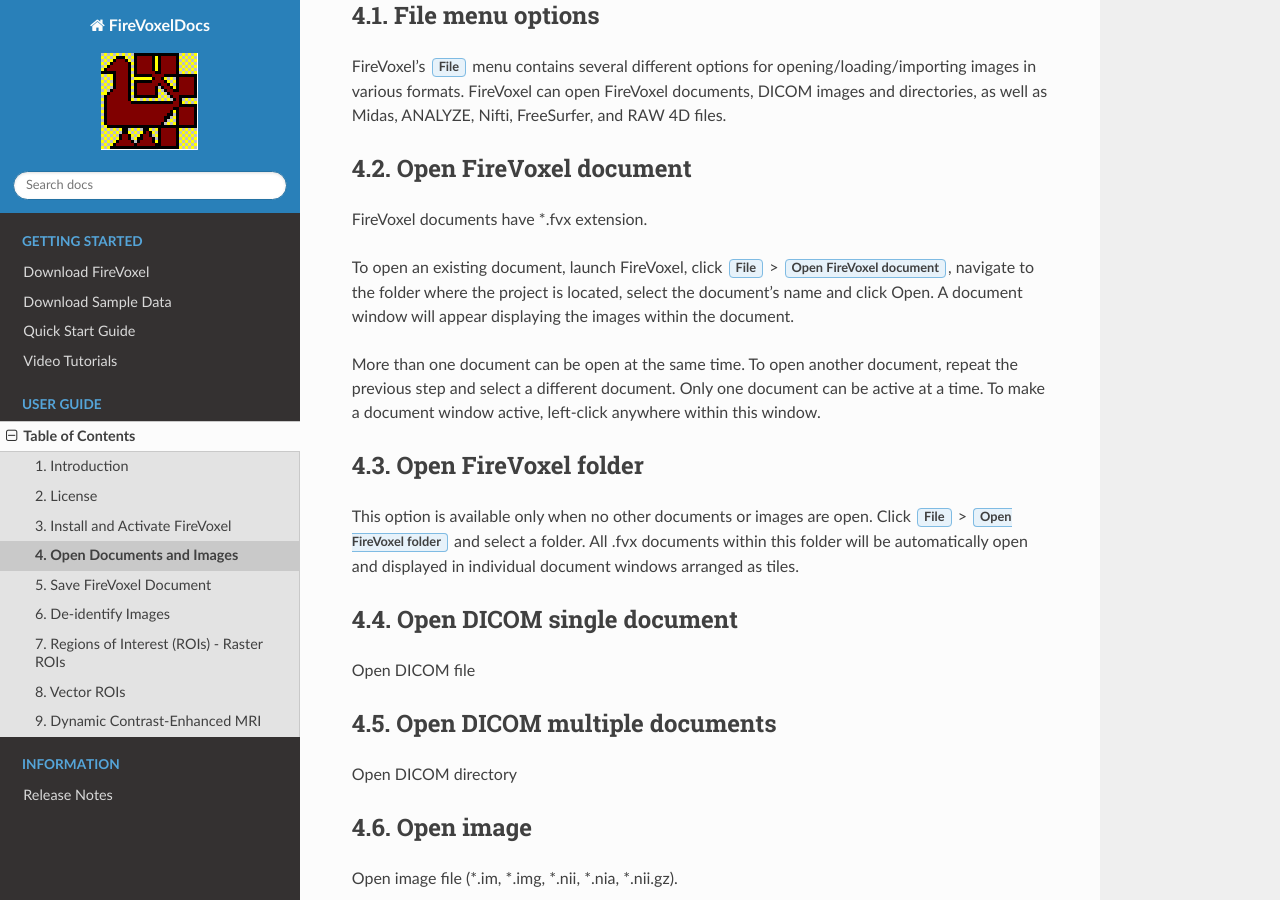
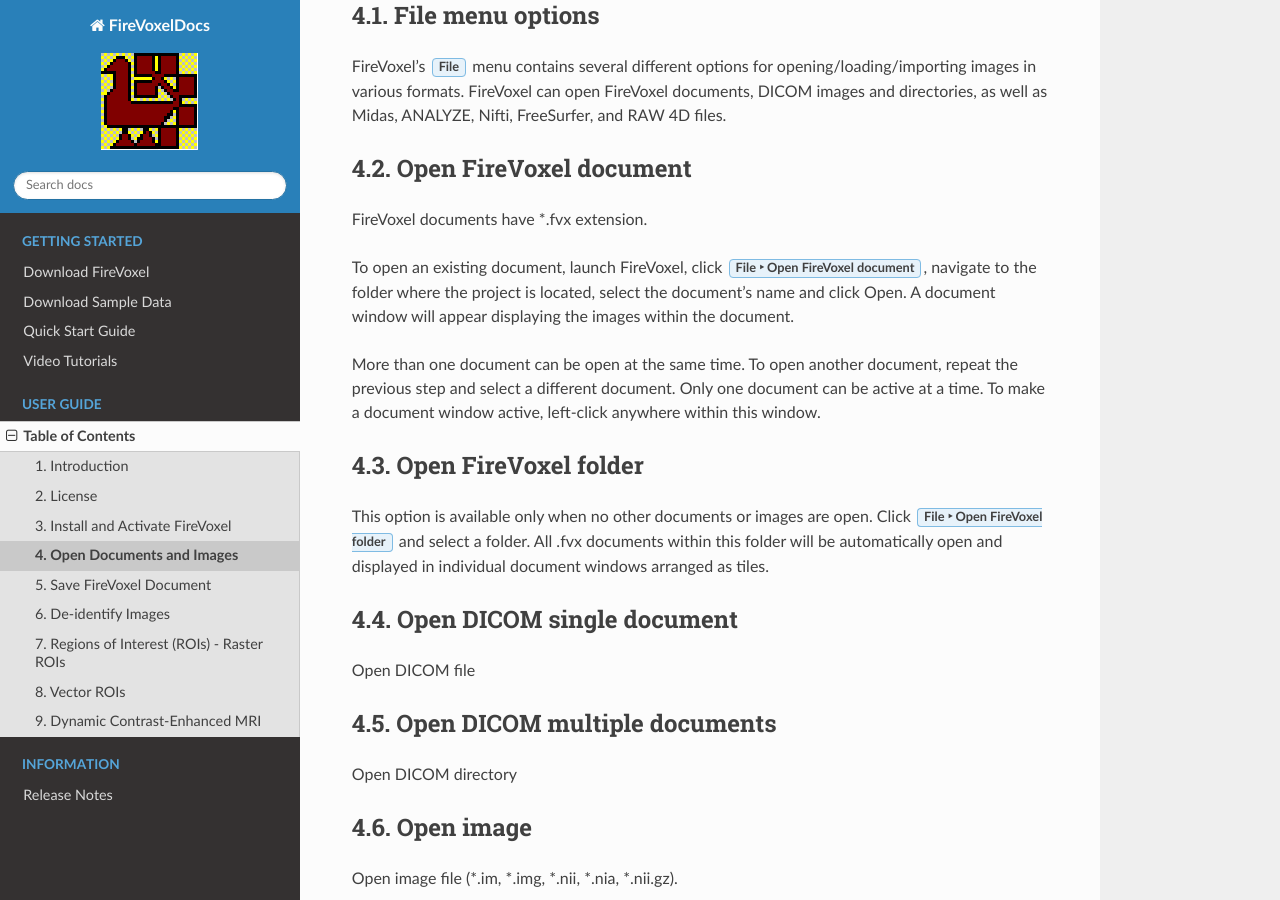
Before and after one commit to lbokacheva/firevoxeldocs, a Sphinx documentation site: the page built from docs/source/usage/load_data.rst, in a window 1280 px wide and 900 px high, scrolled down 353 px. Built offline with Sphinx 7.4.7 and the Read the Docs theme 2.0.0, drawn with Linux system fonts in a browser that asks for light colours; formulas are drawn with MathJax 3; part of the change alters nothing that is shown.

```diff
--- a/docs/source/usage/load_data.rst
+++ b/docs/source/usage/load_data.rst
@@ -22,7 +22,7 @@ Open FireVoxel document
 FireVoxel documents have \*.fvx extension.
 
 To open an existing document, launch FireVoxel,
-click :guilabel:`File` > :guilabel:`Open FireVoxel document`,
+click :menuselection:`File --> Open FireVoxel document`,
 navigate to the folder where the project is located,
 select the document’s name and click Open.
 A document window will appear displaying
@@ -40,7 +40,7 @@ Open FireVoxel folder
 
 This option is available only when no other documents
 or images are open.
-Click :guilabel:`File` > :guilabel:`Open FireVoxel folder` and select a folder.
+Click :menuselection:`File --> Open FireVoxel folder` and select a folder.
 All .fvx documents within this folder will be automatically open
 and displayed in individual document windows arranged as tiles.
 
```
